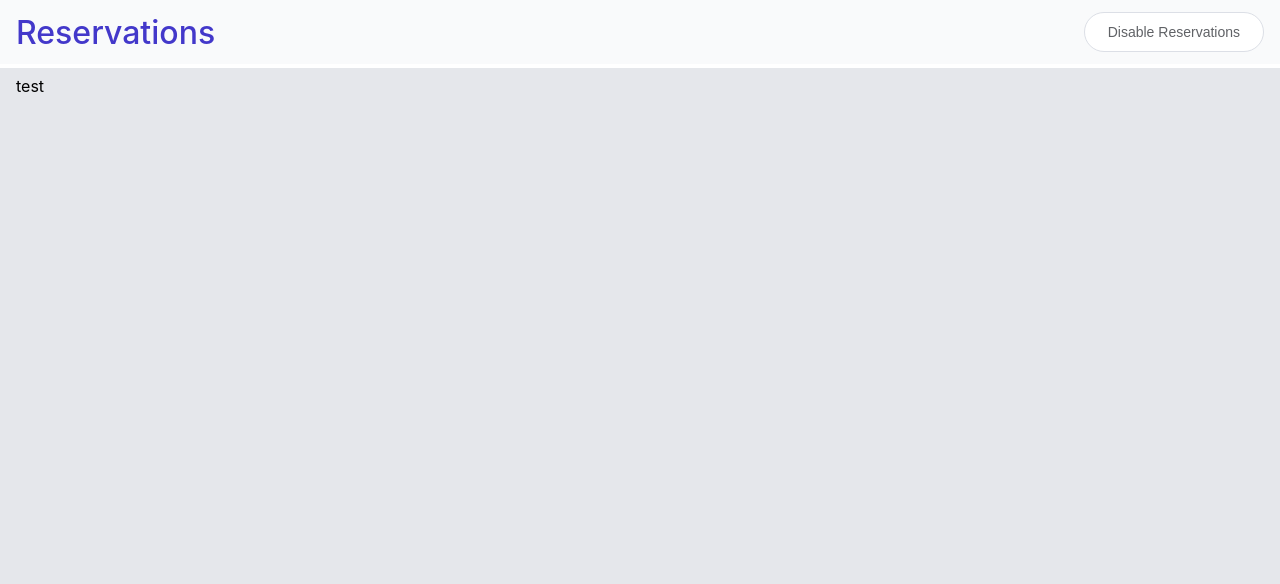
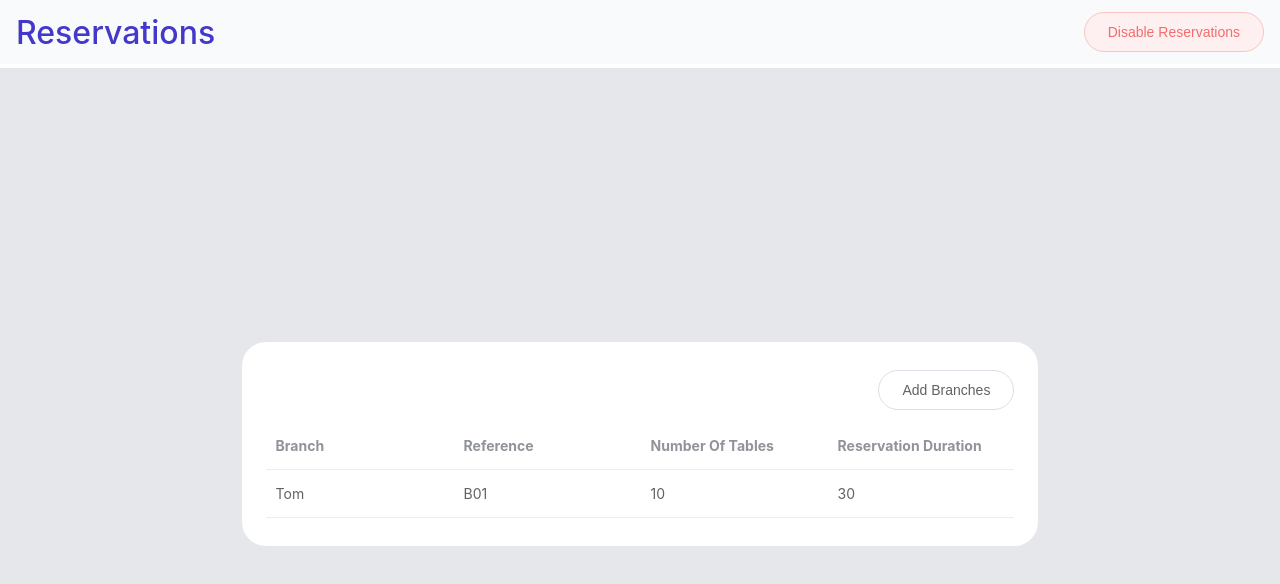
Before and after one commit to Yomna-Raouf/reservation-system, a Vue app: page / in a window 1280 px wide. Shown: the top 584 px of the page. Built offline with nearby package versions, Linux system fonts and the light colour scheme.

Commit message:
feat: create main list ui

```diff
--- a/src/App.vue
+++ b/src/App.vue
@@ -1,10 +1,13 @@
 <script setup lang="ts">
-import { FHeader } from '@/components/FHeader'
+import { FHeader } from '@/components/FHeader';
+import { FBranchesList } from './components/FBranchesList';
 </script>
 
 <template>
   <div id="app">
     <f-header />
-    <main>test</main>
+    <main>
+      <f-branches-list />
+    </main>
   </div>
 </template>
--- /dev/null
+++ b/src/components/FAddBrancehsModal/FAddBrancehsModal.vue
@@ -0,0 +1,48 @@
+<script setup lang="ts">
+import { ref } from 'vue';
+
+const isDialogVisible = ref(false);
+const selectedBranch = ref();
+const branches = ref([
+  {
+    value: 'Option1',
+    label: 'Option1',
+  },
+  {
+    value: 'Option2',
+    label: 'Option2',
+  },
+]);
+</script>
+
+<template>
+  <div>
+    <el-button round @click="isDialogVisible = true"> Add Branches </el-button>
+
+    <el-dialog title="Add Branches" :visible.sync="isDialogVisible">
+      <el-form label-position="top" label-width="500px">
+        <el-form-item label="Branches" size="medium">
+          <el-select
+            multiple
+            v-model="selectedBranch"
+            placeholder="Please select a branch"
+            size="large"
+            style="width: 100%"
+          >
+            <el-option
+              v-for="branch in branches"
+              :key="branch.value"
+              :label="branch.label"
+              :value="branch.value"
+            >
+            </el-option>
+          </el-select>
+        </el-form-item>
+      </el-form>
+      <span slot="footer" class="dialog-footer">
+        <el-button @click="isDialogVisible = false" round>Cancel</el-button>
+        <el-button type="primary" @click="isDialogVisible = false" round>Save</el-button>
+      </span>
+    </el-dialog>
+  </div>
+</template>
--- /dev/null
+++ b/src/components/FAddBrancehsModal/index.ts
@@ -0,0 +1 @@
+export { default as FAddBrancehsModal } from './FAddBrancehsModal.vue';
--- /dev/null
+++ b/src/components/FBranchesList/FBranchesList.vue
@@ -0,0 +1,37 @@
+<script setup lang="ts">
+import { FAddBrancehsModal } from '../FAddBrancehsModal';
+import { FBranchesTable } from '../FBranchesTable';
+</script>
+
+<template>
+  <div class="brancehList">
+    <div class="brancehList_container">
+      <div class="brancehList_header"><f-add-brancehs-modal /></div>
+      <f-branches-table />
+    </div>
+  </div>
+</template>
+
+<style scoped>
+.brancehList {
+  display: flex;
+  justify-content: center;
+  align-items: center;
+  height: calc(100dvh - 64px);
+  width: 100%;
+}
+
+.brancehList_container {
+  width: 60%;
+  background: var(--surface-0);
+  border-radius: 20px;
+  padding: 24px 20px;
+  box-shadow: 0 0 0 2px #ffffff, 0 0 0 4px #fff, 0 1px 2px 0 black;
+}
+
+.brancehList_header {
+  width: fit-content;
+  margin-left: auto;
+  margin-bottom: 12px;
+}
+</style>
--- /dev/null
+++ b/src/components/FBranchesList/index.ts
@@ -0,0 +1 @@
+export { default as FBranchesList } from './FBranchesList.vue';
--- /dev/null
+++ b/src/components/FBranchesTable/FBranchesTable.vue
@@ -0,0 +1,59 @@
+<script setup lang="ts">
+import { ref, reactive } from 'vue';
+
+import type { ElCol } from 'element-ui/types/col';
+import type { Branch } from './types';
+
+import { FEditBranchForm } from '../FEditBranchForm';
+
+const isEditBranchModalOpen = ref(false);
+const selectedBranch = reactive({ id: '', name: '' });
+const branchesData = ref([
+  {
+    id: '1',
+    name: 'Tom',
+    reference: 'B01',
+    tablesCount: 10,
+    duration: 30,
+  },
+]);
+
+const log = (row: Branch, col: ElCol) => {
+  console.log({ row, col });
+  selectedBranch.id = row.id;
+  selectedBranch.name = row.name;
+  isEditBranchModalOpen.value = true;
+};
+
+const getRowKey = (row: Branch) => {
+  return row.id;
+};
+</script>
+
+<template>
+  <div>
+    <el-table
+      :data="branchesData"
+      :row-key="getRowKey"
+      @row-click="log"
+      style="width: 100%; background-color: transparent"
+      max-height="250"
+    >
+      <el-table-column fixed prop="name" label="Branch"> </el-table-column>
+      <el-table-column prop="reference" label="Reference"> </el-table-column>
+      <el-table-column prop="tablesCount" label="Number Of Tables"> </el-table-column>
+      <el-table-column prop="duration" label="Reservation Duration"> </el-table-column>
+    </el-table>
+
+    <el-dialog
+      :title="`Edit ${selectedBranch.name} branch reservation settings`"
+      :visible.sync="isEditBranchModalOpen"
+    >
+      <f-edit-branch-form />
+      <span slot="footer" class="dialog-footer">
+        <el-button @click="isEditBranchModalOpen = false" round>Cancel</el-button>
+        <el-button type="primary" @click="isEditBranchModalOpen = false" round>Save</el-button>
+      </span>
+    </el-dialog>
+  </div>
+</template>
--- /dev/null
+++ b/src/components/FBranchesTable/index.ts
@@ -0,0 +1 @@
+export { default as FBranchesTable } from './FBranchesTable.vue';
--- /dev/null
+++ b/src/components/FBranchesTable/types.ts
@@ -0,0 +1,7 @@
+export type Branch = {
+  id: string;
+  name: string;
+  reference: string;
+  tablesCount: number;
+  duration: number;
+};
--- /dev/null
+++ b/src/components/FEditBranchForm/FEditBranchForm.vue
@@ -0,0 +1,92 @@
+<script setup lang="ts">
+import { reactive } from 'vue';
+import { ref } from 'vue';
+
+defineProps({
+  branchId: {
+    type: String,
+  },
+});
+
+const weekDays = ['Saturday', 'Sunday', 'Monday', 'Tuesday', 'Wednesday', 'Thursday', 'Friday'];
+
+const form = reactive({
+  tables: [],
+  duration: 0,
+  Saturday: [],
+  Sunday: [],
+  Monday: [],
+  Tuesday: [],
+  Wednesday: [],
+  Thursday: [],
+  Friday: [],
+});
+const tables = ref([
+  {
+    value: 'Option1',
+    label: 'Option1',
+  },
+  {
+    value: 'Option2',
+    label: 'Option2',
+  },
+]);
+</script>
+
+<template>
+  <div>
+    <el-alert title="Branch working hours are 00:00 to 00:00 " type="info" show-icon> </el-alert>
+    <el-form label-position="top" label-width="500px">
+      <el-form-item label="Reservation Duration(minutes)" required>
+        <el-input v-model="form.duration"></el-input>
+      </el-form-item>
+
+      <el-form-item label="Tables" size="medium">
+        <el-select
+          multiple
+          v-model="form.tables"
+          placeholder="Please select a branch"
+          size="large"
+          style="width: 100%"
+        >
+          <el-option
+            v-for="table in tables"
+            :key="table.value"
+            :label="table.label"
+            :value="table.value"
+          >
+          </el-option>
+        </el-select>
+      </el-form-item>
+
+      <div class="FEditBranchForm_daySlot">
+        <div>
+          <el-form-item v-for="day in weekDays" :key="day" :label="day">
+            <el-time-picker
+              is-range
+              v-model="form[day]"
+              range-separator="To"
+              start-placeholder="Start time"
+              end-placeholder="End time"
+              style="width: 100%"
+            >
+            </el-time-picker>
+          </el-form-item>
+        </div>
+        <el-button type="text">Apply on All days</el-button>
+      </div>
+    </el-form>
+  </div>
+</template>
+
+<style scoped>
+.FEditBranchForm_daySlot {
+  position: relative;
+}
+
+button {
+  position: absolute;
+  top: 0;
+  right: 0;
+}
+</style>
--- /dev/null
+++ b/src/components/FEditBranchForm/index.ts
@@ -0,0 +1 @@
+export { default as FEditBranchForm } from './FEditBranchForm.vue';
--- a/src/components/FHeader/FHeader.vue
+++ b/src/components/FHeader/FHeader.vue
@@ -1,15 +1,13 @@
 <script setup lang="ts">
-import { Button } from 'element-ui'
-
 const log = () => {
-  console.log('clicked')
-}
+  console.log('clicked');
+};
 </script>
 
 <template>
   <header>
     <h1>Reservations</h1>
-    <Button @click="log" round>Disable Reservations</Button>
+    <el-button @click="log" type="danger" round plain>Disable Reservations</el-button>
   </header>
 </template>
 
```
Also changed, not shown: .prettierrc.json.
